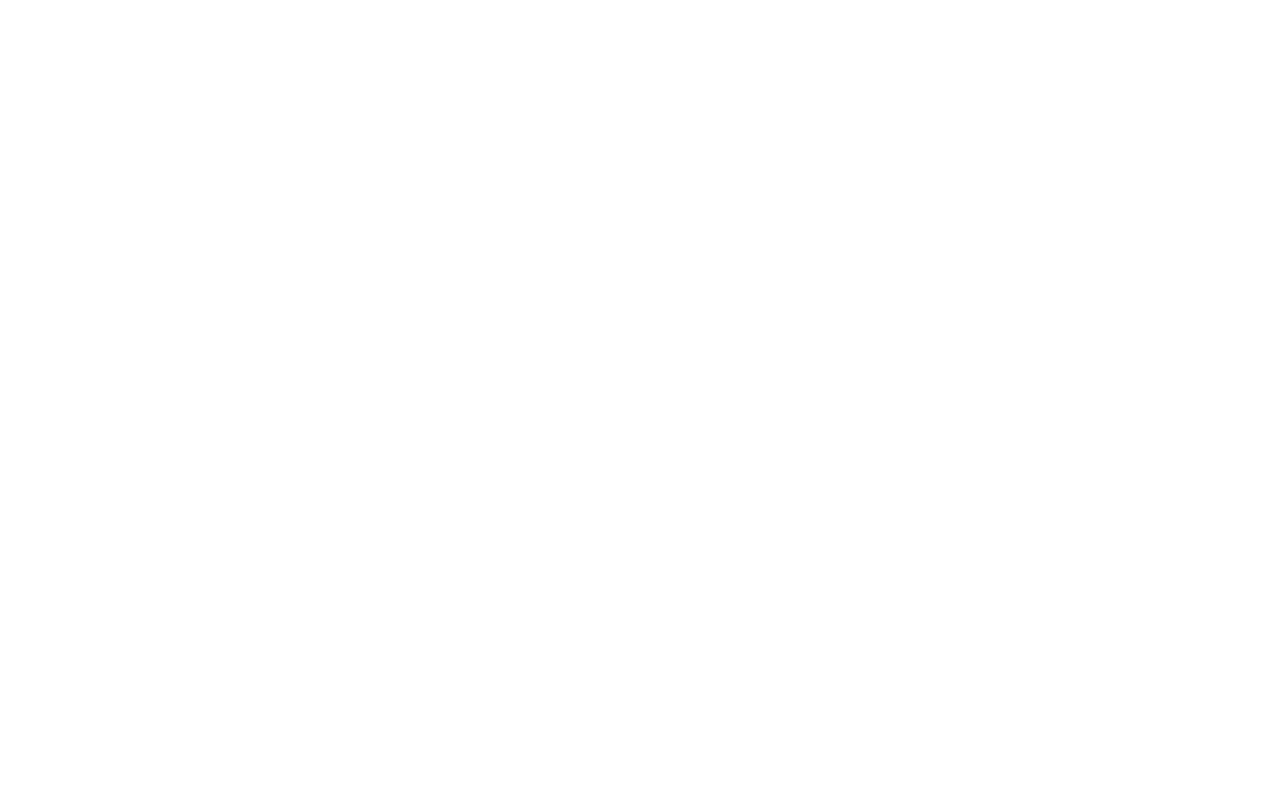
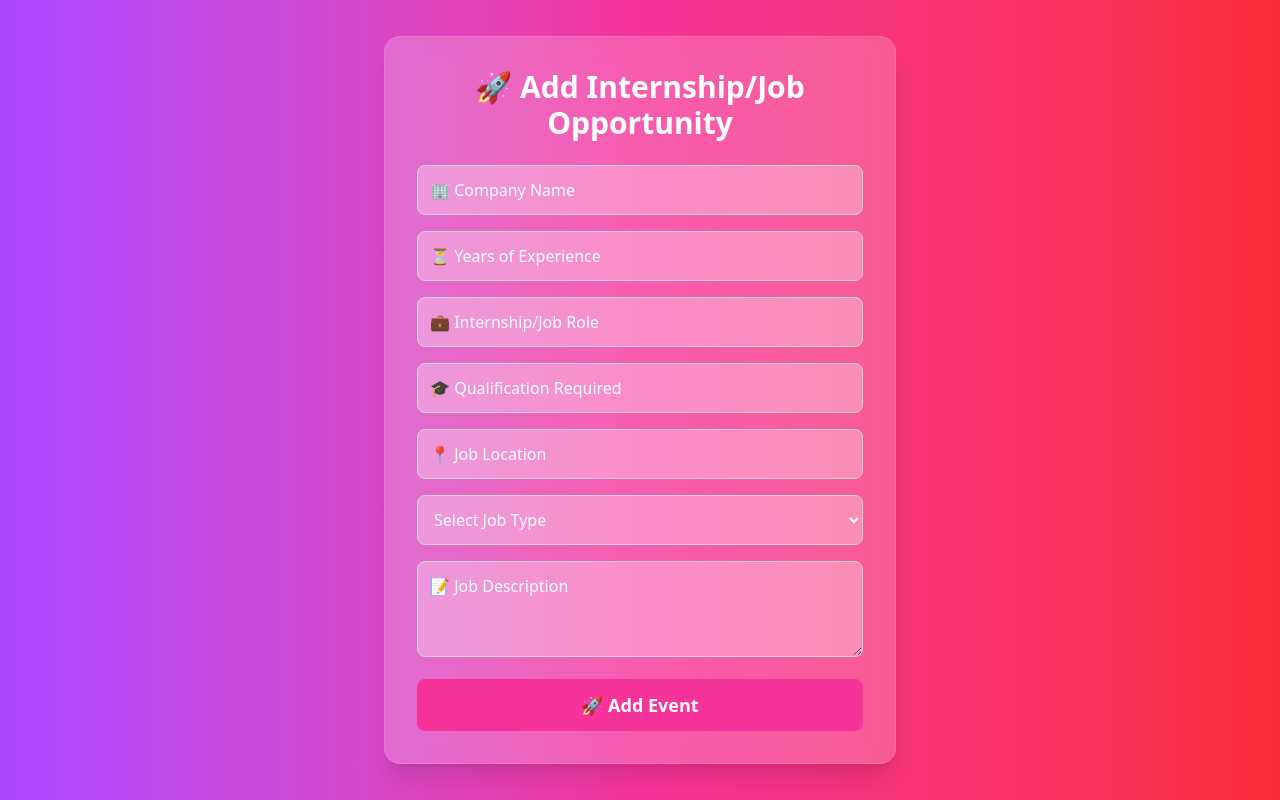
Before and after one commit to megha-kanyal/vizion, a React (Vite) app: page /addevents in a window 1280 px wide. Before the commit this address had no page. Built offline with nearby package versions, Linux system fonts and the light colour scheme.

Commit message:
added addevents page

```diff
--- a/src/App.jsx
+++ b/src/App.jsx
@@ -9,6 +9,7 @@
 import Profile from './pages/Profile';
 import Techtalks from './pages/Techtalks';
 import Mentorship from './pages/Mentorship';
+import AddEvents from './pages/AddEvents';
 
 function App() {
   return (
@@ -23,6 +24,7 @@
         <Route path="/profile" element={<Profile />} />
         <Route path="/tecktalks" element={<Techtalks/>} />
         <Route path="/mentorship" element={<Mentorship/>} />
+        <Route path='/addevents' element={<AddEvents/>}/>
       </Routes>
     </Router>
   );
--- /dev/null
+++ b/src/pages/AddEvents.jsx
@@ -0,0 +1,103 @@
+import React, { useState } from 'react';
+
+export default function AddEvents() {
+  const [formData, setFormData] = useState({
+    companyName: '',
+    experience: '',
+    role: '',
+    qualification: '',
+    location: '',
+    jobType: '',
+    description: '',
+  });
+
+  const handleChange = (e) => {
+    setFormData({ ...formData, [e.target.name]: e.target.value });
+  };
+
+  const handleSubmit = (e) => {
+    e.preventDefault();
+    console.log(formData); // Replace this with API call to save data
+    alert('Internship/Job event added successfully!');
+  };
+
+  return (
+    <div className="flex justify-center items-center min-h-screen bg-gradient-to-r from-purple-500 via-pink-500 to-red-500 p-6">
+      <div className="max-w-lg w-full bg-white/20 backdrop-blur-md p-8 rounded-2xl shadow-xl border border-white/10">
+        <h2 className="text-3xl font-bold text-center text-white mb-6">🚀 Add Internship/Job Opportunity</h2>
+        <form onSubmit={handleSubmit} className="space-y-4">
+          <input
+            type="text"
+            name="companyName"
+            placeholder="🏢 Company Name"
+            value={formData.companyName}
+            onChange={handleChange}
+            className="w-full p-3 border border-gray-300 rounded-lg bg-white/30 text-white placeholder-white focus:ring-2 focus:ring-pink-400"
+            required
+          />
+          <input
+            type="number"
+            name="experience"
+            placeholder="⏳ Years of Experience"
+            value={formData.experience}
+            onChange={handleChange}
+            className="w-full p-3 border border-gray-300 rounded-lg bg-white/30 text-white placeholder-white focus:ring-2 focus:ring-pink-400"
+            required
+          />
+          <input
+            type="text"
+            name="role"
+            placeholder="💼 Internship/Job Role"
+            value={formData.role}
+            onChange={handleChange}
+            className="w-full p-3 border border-gray-300 rounded-lg bg-white/30 text-white placeholder-white focus:ring-2 focus:ring-pink-400"
+            required
+          />
+          <input
+            type="text"
+            name="qualification"
+            placeholder="🎓 Qualification Required"
+            value={formData.qualification}
+            onChange={handleChange}
+            className="w-full p-3 border border-gray-300 rounded-lg bg-white/30 text-white placeholder-white focus:ring-2 focus:ring-pink-400"
+            required
+          />
+          <input
+            type="text"
+            name="location"
+            placeholder="📍 Job Location"
+            value={formData.location}
+            onChange={handleChange}
+            className="w-full p-3 border border-gray-300 rounded-lg bg-white/30 text-white placeholder-white focus:ring-2 focus:ring-pink-400"
+          />
+          <select
+            name="jobType"
+            value={formData.jobType}
+            onChange={handleChange}
+            className="w-full p-3 border border-gray-300 rounded-lg bg-white/30 text-white focus:ring-2 focus:ring-pink-400"
+            required
+          >
+            <option value="">Select Job Type</option>
+            <option value="Internship">Internship</option>
+            <option value="Full-Time">Full-Time</option>
+            <option value="Part-Time">Part-Time</option>
+            <option value="Remote">Remote</option>
+          </select>
+          <textarea
+            name="description"
+            placeholder="📝 Job Description"
+            value={formData.description}
+            onChange={handleChange}
+            className="w-full p-3 border border-gray-300 rounded-lg bg-white/30 text-white placeholder-white focus:ring-2 focus:ring-pink-400 h-24"
+          />
+          <button
+            type="submit"
+            className="w-full bg-pink-500 hover:bg-pink-600 text-white py-3 rounded-lg text-lg font-semibold transition-all duration-300 transform hover:scale-105"
+          >
+            🚀 Add Event
+          </button>
+        </form>
+      </div>
+    </div>
+  );
+}
```
